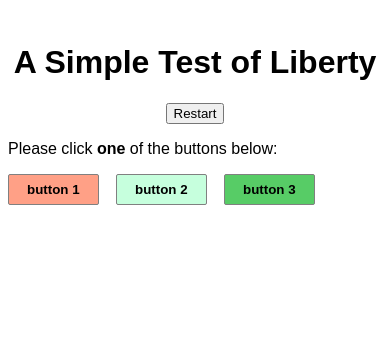
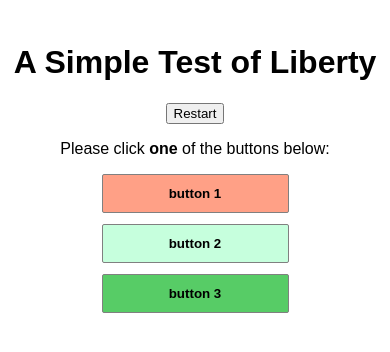
Before and after one commit to jeffreysbrother/javascript_test, a PHP site: page / in a window 390 px wide. Shown: the top 352 px of the page. Run offline with PHP 8.4, Linux system fonts and the light colour scheme.

Commit message:
added media queries to intro and main three buttons

```diff
--- a/css/style.css
+++ b/css/style.css
@@ -107,8 +107,22 @@ h2 {
     display: block;
     margin: 0 auto;
   }
+
   h1 {
     display: block;
     text-align: center;
   }
+
+  #intro {
+    text-align: center;
+  }
+
+  #button1, #button2, #button3 {
+    display: block;
+    margin: 0 auto;
+    width: 50%;
+    padding: 11px;
+    margin-bottom: 11px;
+  }
+
 }
--- a/index.html
+++ b/index.html
@@ -12,7 +12,7 @@
   <div class="spacer"></div>
 
   <h1>A Simple Test of Liberty</h1><button class="refresh-button" onclick="refresh()">Restart</button>
-  <p>Please click <strong>one</strong> of the buttons below:</p>
+  <p id="intro">Please click <strong>one</strong> of the buttons below:</p>
 
   <div class="button-group">
     <button id="button1">button 1</button>
```
